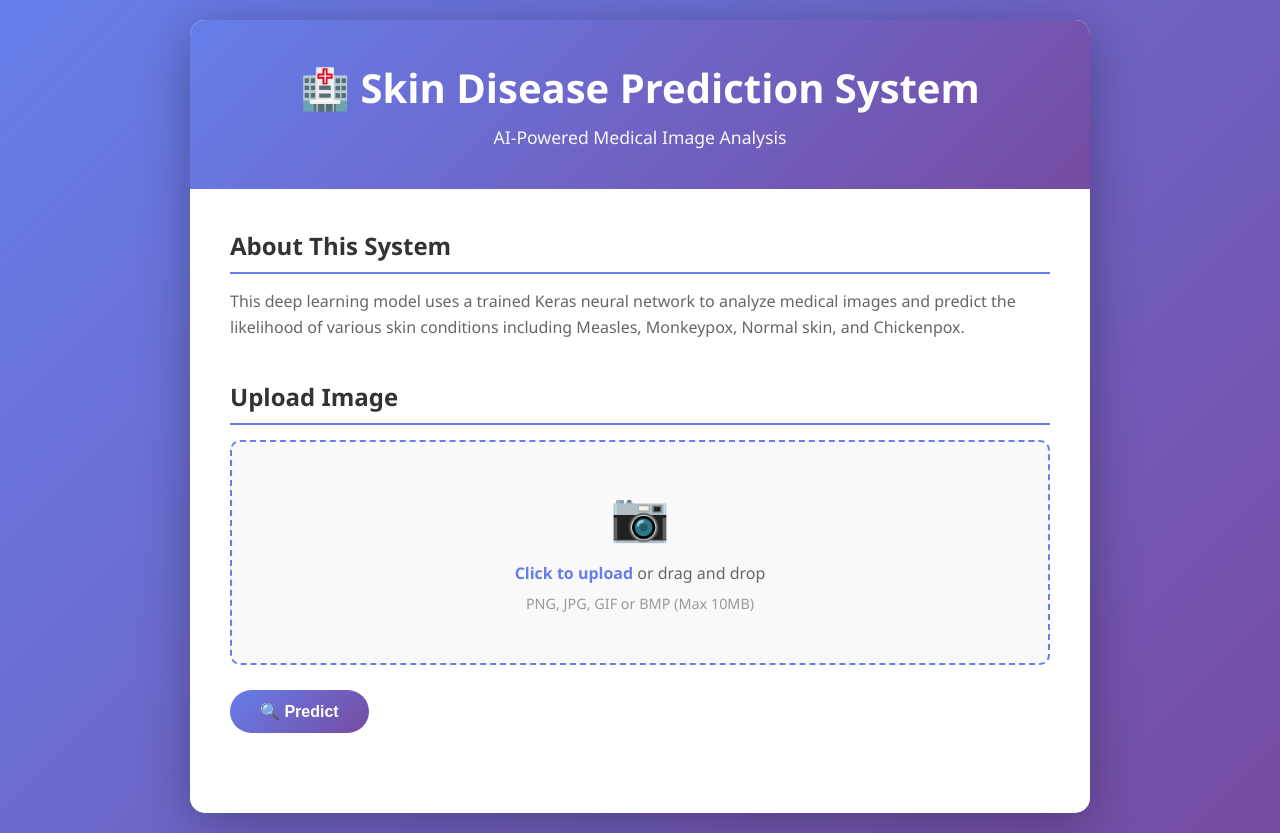
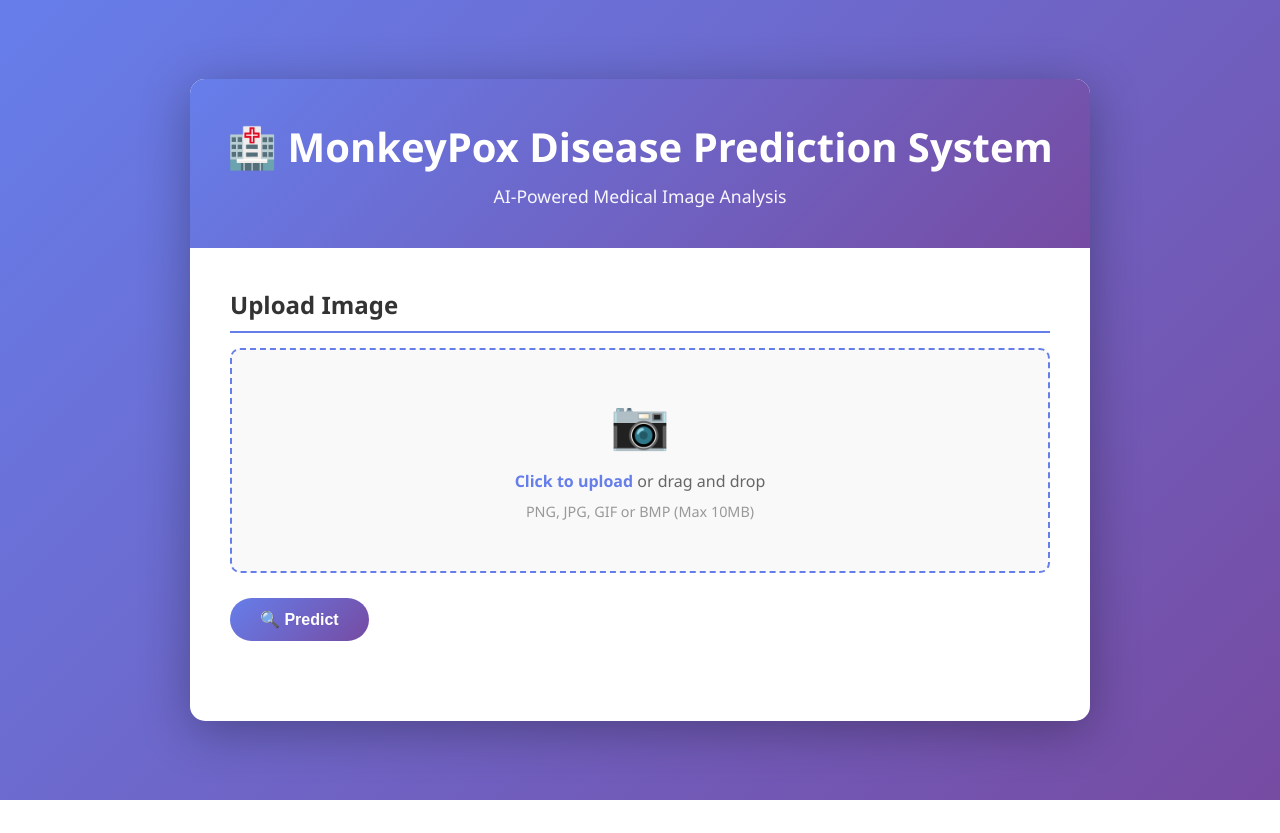
Before and after one commit to Jayesh2726/MonkeyPox-Disease-Prediction-System, a Flask app: page / in a window 1280 px wide. After the commit the page ends 800 px from the top, so only its background shows below. Run offline with Flask 3, Linux system fonts and the light colour scheme; some libraries are stand-ins or nearby versions.

Commit message:
Change unwanted instruction in UIUX. Provide model link to the Backend.

```diff
--- a/app.py
+++ b/app.py
@@ -36,7 +36,7 @@ MODEL_INFO = {
 # Load the trained Keras model (.keras format)
 # Replace 'your_model.keras' with your actual model file path
 try:
-    MODEL_PATH = 'E:\MaxGen\Deep Learning\MPDD\Models\cnn_mpdd67%_optimized_model.keras'
+    MODEL_PATH = 'E:\MaxGen\git2025\MPDD\MonkeyPox-Disease-Prediction-System\cnn_mpdd67%_optimized_model.keras'
     model = keras.models.load_model(MODEL_PATH)
     MODEL_LOADED = True
     print(f"Model loaded successfully from {MODEL_PATH}")
--- a/templates/index.html
+++ b/templates/index.html
@@ -3,40 +3,20 @@
 <head>
     <meta charset="UTF-8">
     <meta name="viewport" content="width=device-width, initial-scale=1.0">
-    <title>Skin Disease Prediction System - Medical Image Analysis</title>
+    <title>MonkeyPox Disease Prediction System - Medical Image Analysis</title>
     <link rel="stylesheet" href="static/css/styles.css">
 </head>
 <body>
     <div class="container">
         <!-- Header Section -->
         <div class="header">
-            <h1>🏥 Skin Disease Prediction System</h1>
+            <h1>🏥 MonkeyPox Disease Prediction System</h1>
             <p>AI-Powered Medical Image Analysis</p>
             <!-- <span class="status-badge">Model Ready</span> -->
         </div>
 
         <!-- Main Content -->
         <div class="content">
-            <!-- Model Description Section -->
-            <div class="section">
-                <h2 class="section-title">About This System</h2>
-                <p class="description">This deep learning model uses a trained Keras neural network to analyze medical images and predict the likelihood of various skin conditions including Measles, Monkeypox, Normal skin, and Chickenpox.</p>
-            </div>
-
-            <!-- Instructions Section
-            <div class="section">
-                <h2 class="section-title">How to Use</h2>
-                <div class="instructions">
-                    <ol>
-                        <li>Upload a clear image of the affected skin area in JPG, PNG, or GIF format.</li>
-                        <li>Wait for the model to process and analyze your image.</li>
-                        <li>Review the prediction results showing the identified condition and confidence scores.</li>
-                        <li>Check the recommended precautions and health guidelines.</li>
-                        <li>Print or download your report for medical consultation.</li>
-                    </ol>
-                </div>
-            </div> -->
-
             <!-- Upload Section -->
             <div class="section">
                 <h2 class="section-title">Upload Image</h2>
```
